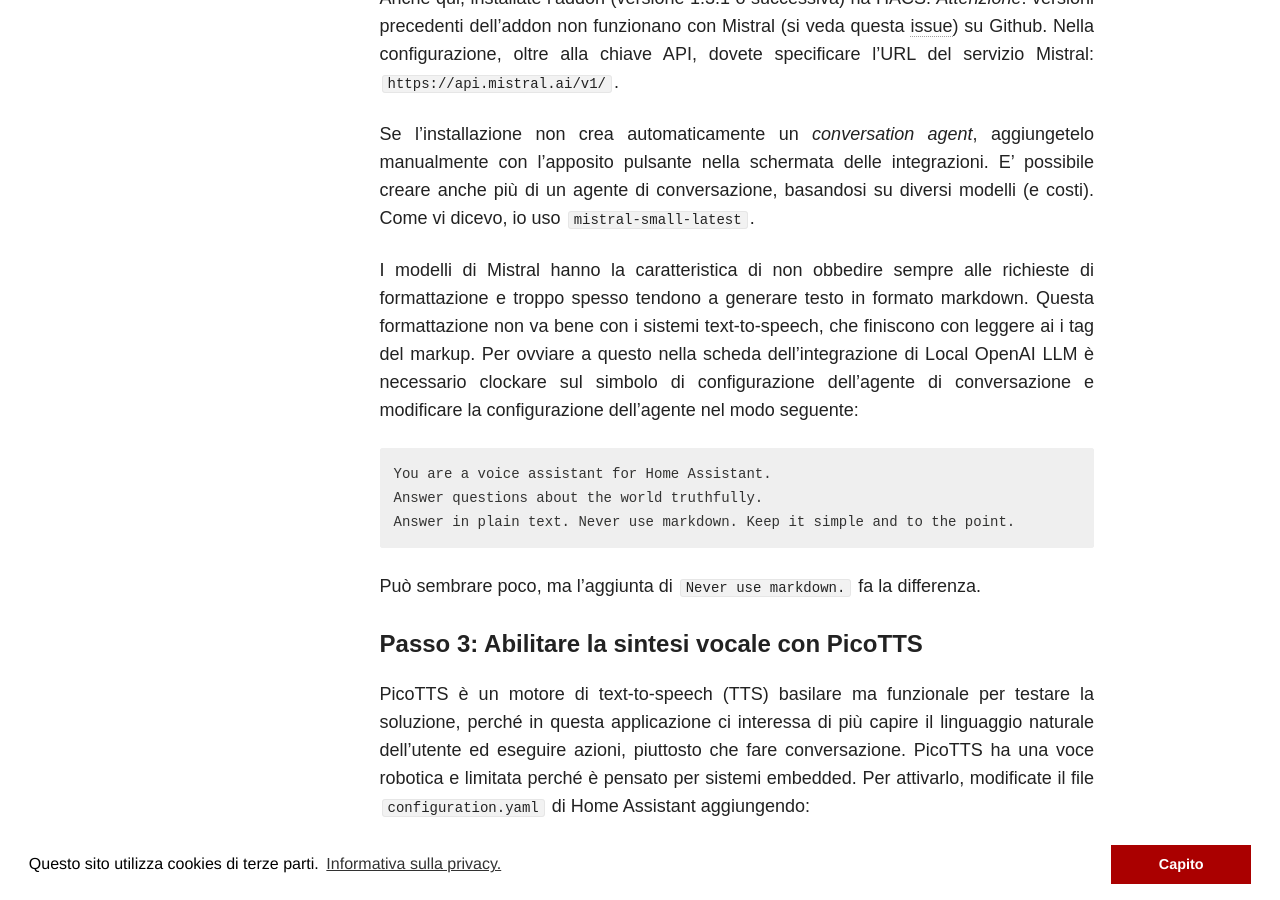
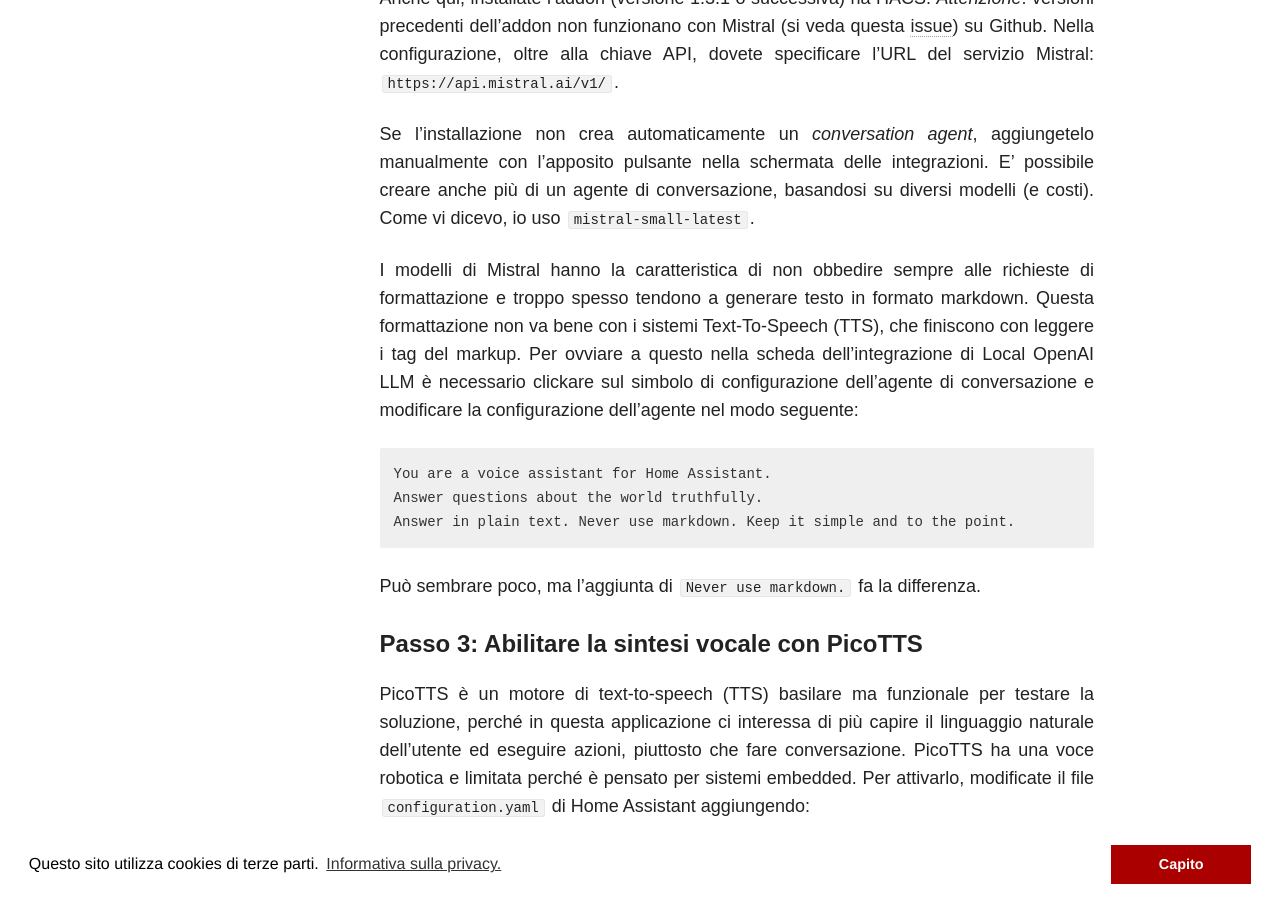
Before and after one commit to ocampana/ocampana.github.io, a Jekyll site: the page built from _posts/blog/2026-02-11-domotica-accessibile-ipovedenti.md, in a window 1280 px wide and 900 px high, scrolled down 2143 px. Built offline with Jekyll 4.4.1, drawn with Linux system fonts in a browser that asks for light colours; nearby versions of some CDN libraries.

Commit message:
Altro piccolo fix

````diff
--- a/_posts/blog/2026-02-11-domotica-accessibile-ipovedenti.md
+++ b/_posts/blog/2026-02-11-domotica-accessibile-ipovedenti.md
@@ -40,7 +40,7 @@
 
 Se l’installazione non crea automaticamente un *conversation agent*, aggiungetelo manualmente con l’apposito pulsante nella schermata delle integrazioni. E' possibile creare anche più di un agente di conversazione, basandosi su diversi modelli (e costi). Come vi dicevo, io uso `mistral-small-latest`.
 
-I modelli di Mistral hanno la caratteristica di non obbedire sempre alle richieste di formattazione e troppo spesso tendono a generare testo in formato markdown. Questa formattazione non va bene con i sistemi text-to-speech, che finiscono con leggere ai i tag del markup. Per ovviare a questo nella scheda dell'integrazione di Local OpenAI LLM è necessario clockare sul simbolo di configurazione dell'agente di conversazione e modificare la configurazione dell'agente nel modo seguente:
+I modelli di Mistral hanno la caratteristica di non obbedire sempre alle richieste di formattazione e troppo spesso tendono a generare testo in formato markdown. Questa formattazione non va bene con i sistemi Text-To-Speech (TTS), che finiscono con leggere i tag del markup. Per ovviare a questo nella scheda dell'integrazione di Local OpenAI LLM è necessario clickare sul simbolo di configurazione dell'agente di conversazione e modificare la configurazione dell'agente nel modo seguente:
 
 ```
 You are a voice assistant for Home Assistant.
````
